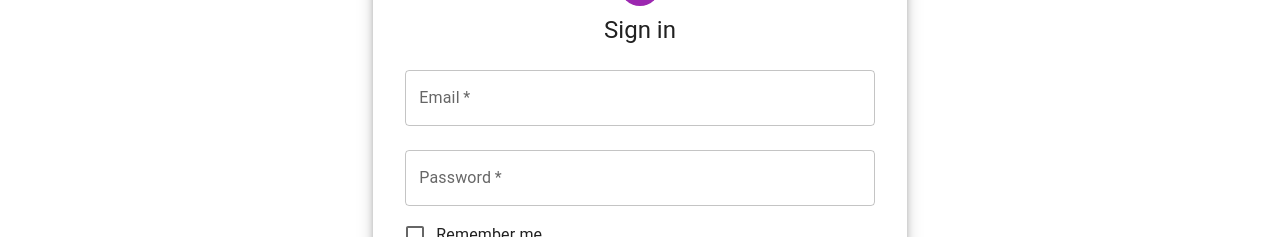
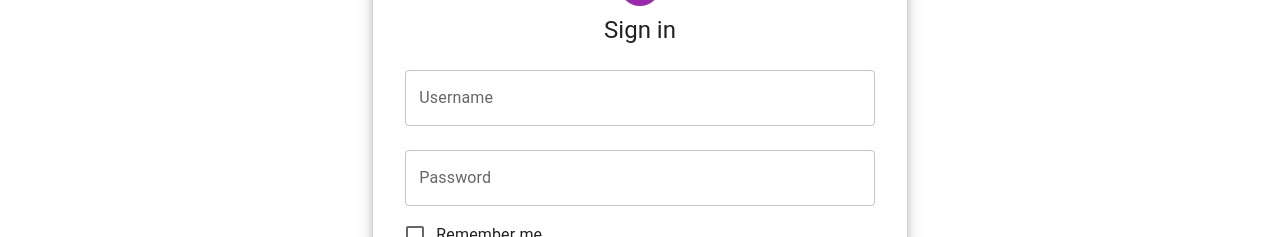
Before and after one commit to MuzafferKocak/milestone-blog-app, a React (Create React App) app: page /login in a window 1280 px wide. Shown: the part 285-522 px from the top of the page. Built offline with nearby package versions, Linux system fonts and the light colour scheme.

Commit message:
fixed login and register

```diff
--- a/src/components/auth/LoginForm.jsx
+++ b/src/components/auth/LoginForm.jsx
@@ -6,21 +6,10 @@ import Grid from "@mui/material/Grid";
 import { useSelector } from "react-redux";
 // import { LoadingButton } from "@mui/material";
 import { Link } from "react-router-dom";
-import { object, string } from "yup";
 import { Form } from "formik";
 import { LoadingButton } from "@mui/lab";
 
-export const loginScheme = object({
-  username: string().required("username zorunludur"),
-  password: string()
-    .required("password zorunludur")
-    .min(8, "password en az 8 karakter olmalidir")
-    .max(20, "password en fazla 20 karakter olmalidir")
-    .matches(/\d+/, "Password bir sayi içermelidir")
-    .matches(/[a-z]/, "Password bir küçük harf içermelidir")
-    .matches(/[A-Z]/, "Password bir büyük harf içermelidir")
-    .matches(/[!,?{}><%&$#£+-.]+/, "Password bir özel karakter içermelidir"),
-});
+
 const LoginForm = ({
   values,
   handleChange,
@@ -30,28 +19,26 @@ const LoginForm = ({
   isSubmitting,
 }) => {
   const { loading } = useSelector((state) => state.auth);
-  console.log(loading);
+  console.log(errors);
   return (
     <Form sx={{ color: "red" }}>
       <Box sx={{ mt: 1 }}>
         <TextField
           margin="normal"
-          required
           fullWidth
-          label="Email"
-          name="email"
-          id="email"
-          type="email"
+          label="Username"
+          name="username"
+          id="username"
+          type="username"
           variant="outlined"
-          value={values.email}
+          value={values.username}
           onChange={handleChange}
           onBlur={handleBlur}
-          error={touched.email && Boolean(errors.email)}
-          helperText={touched.email && errors.email}
+          error={touched.username && Boolean(errors.username)}
+          helperText={touched.username && errors.username}
         />
         <TextField
           margin="normal"
-          required
           fullWidth
           label="Password"
           name="password"
--- a/src/components/auth/RegisterForm.jsx
+++ b/src/components/auth/RegisterForm.jsx
@@ -19,7 +19,10 @@ export const registerScheme = object({
     .matches(/[a-z]/, "Password bir küçük harf içermelidir")
     .matches(/[A-Z]/, "Password bir büyük harf içermelidir")
     .matches(/[!,?{}><%&$#£+-.]+/, "Password bir özel karakter içermelidir"),
-
+  firstName: string().required("First Name is required"),
+  lastName: string().required("Last Name is required"),
+  username: string().required("Username is required"),
+  bio: string().required("Bio is required"),
     })
 
 const RegisterForm = ({
@@ -42,7 +45,6 @@ const RegisterForm = ({
           id="userName"
           type="text"
           variant="outlined"
-          required
           fullWidth
           value={values.username}
           onChange={handleChange}
@@ -57,7 +59,6 @@ const RegisterForm = ({
           id="firstName"
           type="text"
           variant="outlined"
-          required
           fullWidth
           value={values.firstName}
           onChange={handleChange}
@@ -69,10 +70,9 @@ const RegisterForm = ({
         margin="normal"
           label="Last Name"
           name="lastName"
-          id="lastName"
+          id="last_name"
           type="text"
           variant="outlined"
-          required
           fullWidth
           value={values.lastName}
           onChange={handleChange}
@@ -87,7 +87,6 @@ const RegisterForm = ({
           id="email"
           type="email"
           variant="outlined"
-          required
           fullWidth
           value={values.email}
           onChange={handleChange}
@@ -102,7 +101,6 @@ const RegisterForm = ({
           id="password"
           type="password"
           variant="outlined"
-          required
           fullWidth
           value={values.password}
           onChange={handleChange}
@@ -113,7 +111,6 @@ const RegisterForm = ({
 
         <TextField
           margin="normal"
-          // required
           fullWidth
           id="image"
           label="Image"
@@ -127,7 +124,6 @@ const RegisterForm = ({
         />
         <TextField
           margin="normal"
-          // required
           fullWidth
           name="bio"
           label="Bio"
--- a/src/pages/Login.jsx
+++ b/src/pages/Login.jsx
@@ -7,11 +7,11 @@ import Grid from "@mui/material/Grid";
 import LockOutlinedIcon from "@mui/icons-material/LockOutlined";
 import Typography from "@mui/material/Typography";
 import { createTheme, ThemeProvider } from "@mui/material/styles";
-import LoginForm, { loginScheme } from "../components/auth/LoginForm";
+import LoginForm from "../components/auth/LoginForm";
 import { Formik } from "formik";
 import useAuthCalls from "../hooks/useAuthCalls";
 // import {  red, orange } from '@mui/material/colors';
-
+import { loginScheme } from "../validation/login";
 const theme = createTheme();
 // const theme = createTheme({
 //     palette: {
@@ -24,7 +24,12 @@ const theme = createTheme();
 
 const Login = () => {
   const { login } = useAuthCalls();
-
+  const handleSubmit = (values,actions) => {
+    console.log('onsubmit');
+    login(values);
+    // actions.resetForm();
+    // actions.setSubmitting(false);
+  }
   return (
     <ThemeProvider theme={theme}>
       <Grid
@@ -57,15 +62,14 @@ const Login = () => {
               Sign in
             </Typography>
             <Formik
-              initialValues={{ email: "", password: "" }}
+              initialValues={{ username: "", password: "" }}
               validationSchema={loginScheme}
               onSubmit={(values, actions) => {
-                login(values);
-                actions.resetForm();
-                actions.setSubmitting(false);
+                handleSubmit(values,actions);
               }}
-              component={(props) => <LoginForm {...props} />}
-            ></Formik>
+            >
+              {(props) => <LoginForm {...props} handleSubmit={handleSubmit} />}
+            </Formik>
           </Box>
         </Grid>
       </Grid>
--- a/src/pages/Register.jsx
+++ b/src/pages/Register.jsx
@@ -6,10 +6,10 @@ import Grid from "@mui/material/Grid";
 import LockOutlinedIcon from "@mui/icons-material/LockOutlined";
 import Typography from "@mui/material/Typography";
 import { createTheme, ThemeProvider } from "@mui/material/styles";
-import RegisterForm, { registerScheme } from "../components/auth/RegisterForm";
+import RegisterForm from "../components/auth/RegisterForm";
 import { Formik } from "formik";
 import useAuthCalls from "../hooks/useAuthCalls";
-
+import {registerScheme} from "../validation/register";
 const theme = createTheme();
 
 const Register = () => {
@@ -63,16 +63,18 @@ const Register = () => {
             <Formik
               initialValues={{
                 username: "",
-                first_name: "",
-                last_name: "",
+                firstName: "",
+                lastName: "",
                 email: "",
                 password: "",
                 image: "",
                 bio: "",
+                city : 'istanbul'
 
               }}
               validationSchema={registerScheme}
               onSubmit={(values, actions) => {
+                console.log('values',values);
                 register(values);
                 actions.resetForm();
                 actions.setSubmitting(false);
--- /dev/null
+++ b/src/validation/login/index.js
@@ -0,0 +1,13 @@
+import { object, string } from "yup";
+
+export const loginScheme = object({
+    username: string().required("Username is required."),
+    password: string()
+      .required("Password is required.")
+      .min(8, "password en az 8 karakter olmalidir")
+      .max(20, "password en fazla 20 karakter olmalidir")
+      .matches(/\d+/, "Password bir sayi içermelidir")
+      .matches(/[a-z]/, "Password bir küçük harf içermelidir")
+      .matches(/[A-Z]/, "Password bir büyük harf içermelidir")
+      .matches(/[!,?{}><%&$#£+-.]+/, "Password bir özel karakter içermelidir"),
+  });
--- /dev/null
+++ b/src/validation/register/index.js
@@ -0,0 +1,19 @@
+import { object, string } from "yup";
+
+export const registerScheme = object({
+    email: string()
+      .email("Please enter a valid email address")
+      .required("Email is required"),
+    password: string()
+      .required("Password is required")
+      .min(8, "password en az 8 karakter olmalidir")
+      .max(30, "password en fazla 30 karakter olmalidir")
+      .matches(/\d+/, "Password bir sayi içermelidir")
+      .matches(/[a-z]/, "Password bir küçük harf içermelidir")
+      .matches(/[A-Z]/, "Password bir büyük harf içermelidir")
+      .matches(/[!,?{}><%&$#£+-.]+/, "Password bir özel karakter içermelidir"),
+    firstName: string().required("First Name is required"),
+    lastName: string().required("Last Name is required"),
+    username: string().required("Username is required"),
+    bio: string().required("Bio is required"),
+      })
```
